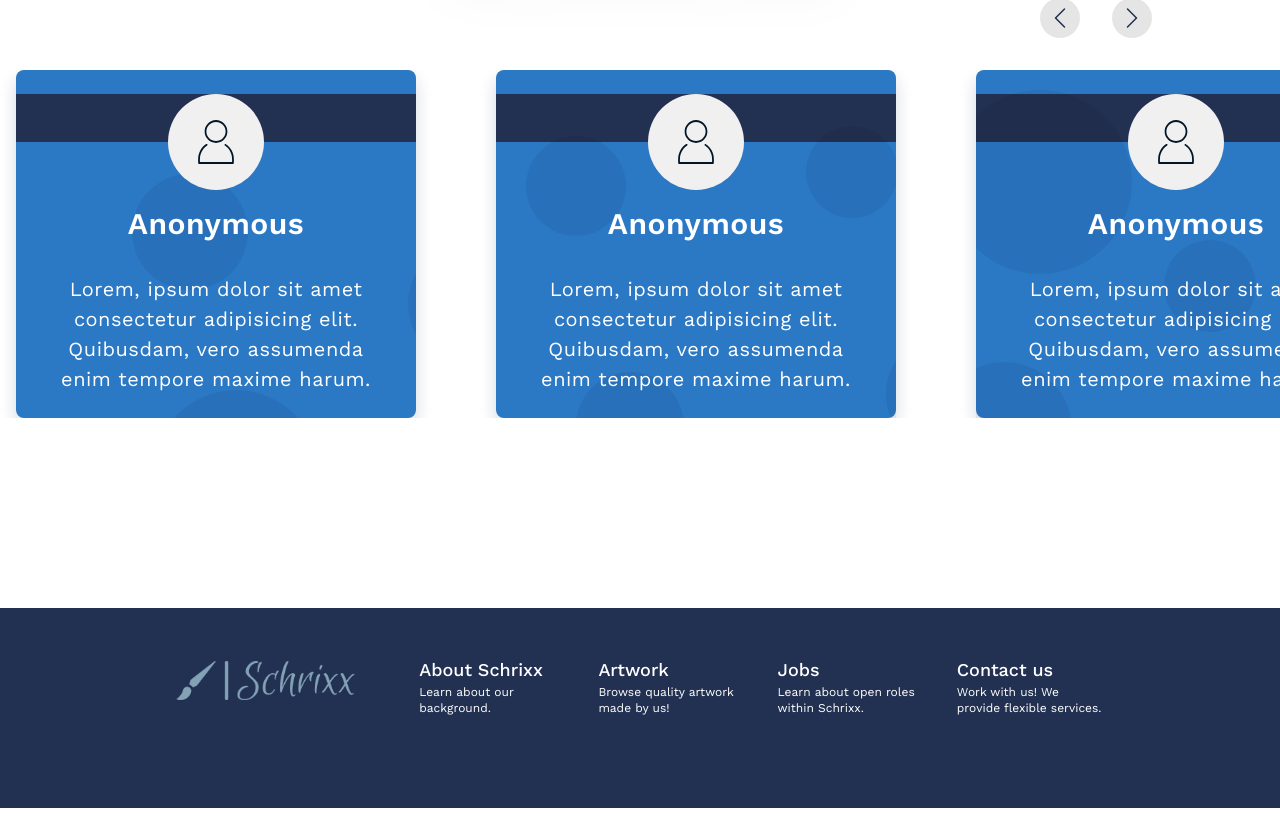
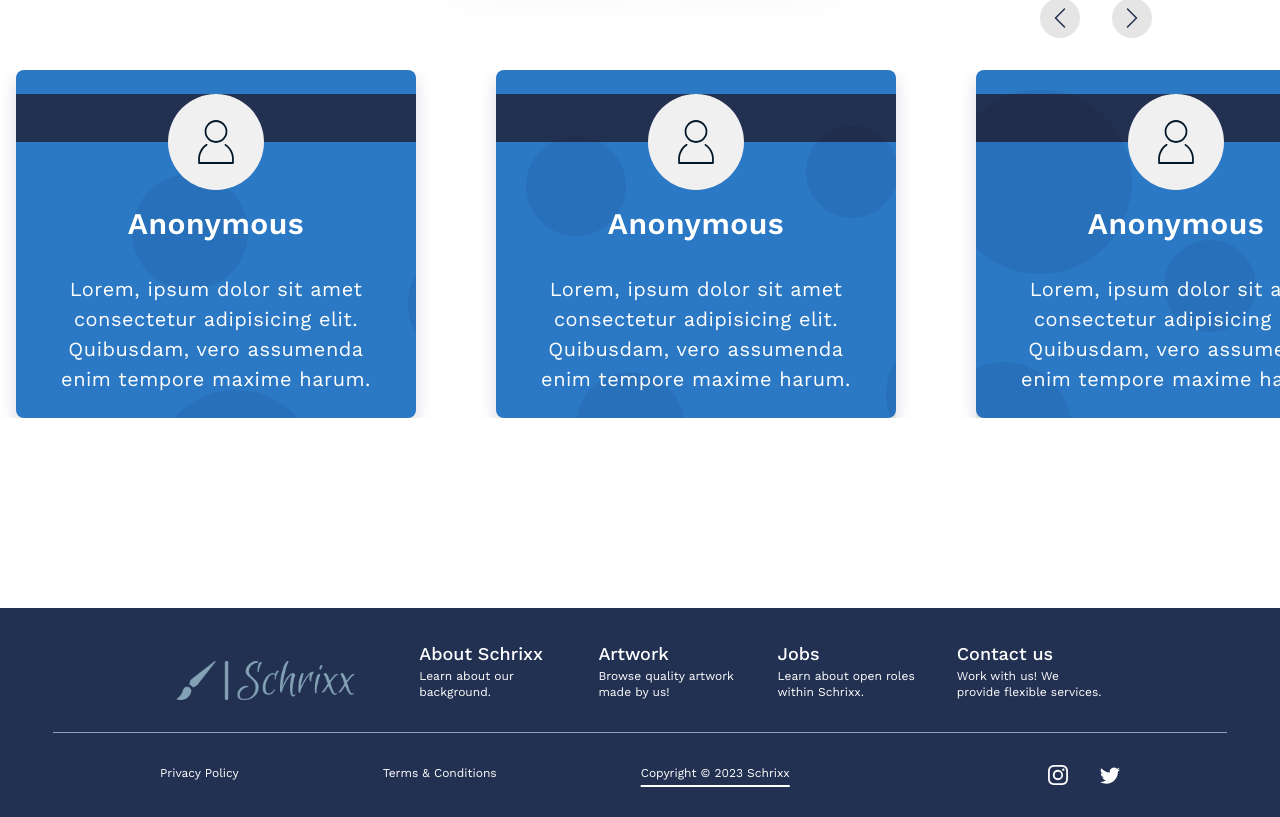
Before and after one commit to Schrixx/Company-Website, a React (Vite) app: page / in a window 1280 px wide. Shown: the part 4394-5211 px from the top of the page. Built offline with nearby package versions, Linux system fonts and the light colour scheme.

Commit message:
feat: add footer

```diff
--- a/src/components/Footer.tsx
+++ b/src/components/Footer.tsx
@@ -1,21 +1,22 @@
 import { NavLink } from 'react-router-dom'
-import { FooterData } from 'src/data/FooterData'
+import { FooterTopData, FooterBottomData, FooterSocials } from 'src/data/FooterData'
 import { v4 as uuidv4 } from 'uuid'
 import logo from 'assets/logo.png'
 
 const Footer = () => {
   return (
     <>
-      <div className='mt-[95px] min-h-[200px] bg-cloudBurstBlue w-full flex flex-col lg:flex-row text-white'>
+      {/* top footer */}
+      <div className='mt-[95px] bg-cloudBurstBlue w-full flex flex-col lg:flex-row text-white'>
         <div className='flex flex-col lg:flex-row w-full sm:max-w-xl md:max-w-3xl lg:max-w-5xl mx-auto px-4'>
           <div className='flex p-8 pb-0 w-full lg:w-fit sm:max-w-3xl mx-auto'>
             <NavLink to="/"><img src={logo} alt="A logo" className="mr-4 mt-4 logo hover:drop-shadow object-contain"/></NavLink>
           </div>
-          <div className='p-4 w-full sm:max-w-3xl mx-auto h-fit'>
+          <div className='p-4 lg:pt-0 pb-0 w-full sm:max-w-3xl mx-auto h-fit'>
             <ul className='flex flex-col lg:flex-row items-start'>
-              {FooterData.map((item) => {
+              {FooterTopData.map((item) => {
                 return (
-                  <li key={uuidv4()} className={`w-full lg:w-1/4 ${item.border} border-black lg:border-0 ${item.padding} ${item.margin} lg:hover:bg-cloudBurstBlueHover flex flex-col hover:underline lg:hover:no-underline`}>
+                  <li key={uuidv4()} className={`w-full lg:w-1/4 ${item.border} border-black lg:border-0 ${item.padding} ${item.margin} lg:hover:bg-cloudBurstBlueHover hover:underline lg:hover:no-underline`}>
                     <NavLink to={item.path} className="h-full">
                       <p className='font-medium text-lg'>{item.title}</p>
                       <p className='text-xs'>{item.text}</p>
@@ -27,6 +28,35 @@ const Footer = () => {
           </div>
         </div>
       </div>
+
+      {/* divider */}
+      <div className='hidden lg:flex justify-center bg-cloudBurstBlue'><div className='h-[1px] w-11/12 bg-baliHai' /></div>
+
+      {/* bottom footer */}
+      <div className='bg-cloudBurstBlue w-full flex flex-col lg:flex-row text-white'>
+        <div className='flex flex-col lg:flex-row justify-between w-full sm:max-w-xl md:max-w-3xl lg:max-w-5xl mx-auto p-4 pt-0 lg:pt-4 m-4 mt-0 lg:mt-4'>
+          <ul className='w-full flex flex-col lg:flex-row gap-2 lg:gap-36 px-4'>
+            {FooterBottomData.map((item) => {
+              return (
+                <li key={uuidv4()} className={`w-fit hover:underline ${item.underline ? "hover:no-underline" : ""}`}>
+                  <NavLink to={typeof item.path === "string" ? item.path : ""} className={`${item.underline ? "cursor-default" : ""}`}>
+                    <p className='text-xs'>{item.title}</p>
+                  </NavLink>
+                </li>
+              )
+            })}
+          </ul>
+          <ul className='flex flex-row gap-8 w-fit px-4 mt-16 lg:mt-0'>
+            {FooterSocials.map((item) => {
+              return (
+                <li key={uuidv4()} className=''>
+                  <NavLink to={item.url} target='_blank'>{item.icon}</NavLink>
+                </li>
+              )
+            })}
+          </ul>
+        </div>
+      </div>
     </>
   )
 }
--- a/src/data/FooterData.tsx
+++ b/src/data/FooterData.tsx
@@ -1,4 +1,7 @@
-export const FooterData = [
+import { BsInstagram } from "react-icons/bs"
+import { BsTwitter } from "react-icons/bs"
+
+export const FooterTopData = [
     {
         title: "About Schrixx",
         text: "Learn about our background.",
@@ -32,3 +35,29 @@ export const FooterData = [
         margin: "mb-4 lg:my-4",
     },
 ]
+
+export const FooterBottomData = [
+    {
+        title: "Privacy Policy",
+        path: "/privacy",
+    },
+    {
+        title: "Terms & Conditions",
+        path: "/terms",
+    },
+    {
+        title: "Copyright © 2023 Schrixx",
+        underline: "none",
+    },
+]
+
+export const FooterSocials = [
+    {
+        icon: <BsInstagram />,
+        url: "https://www.instagram.com",
+    },
+    {
+        icon: <BsTwitter />,
+        url: "https://www.twitter.com",
+    },
+]
```
